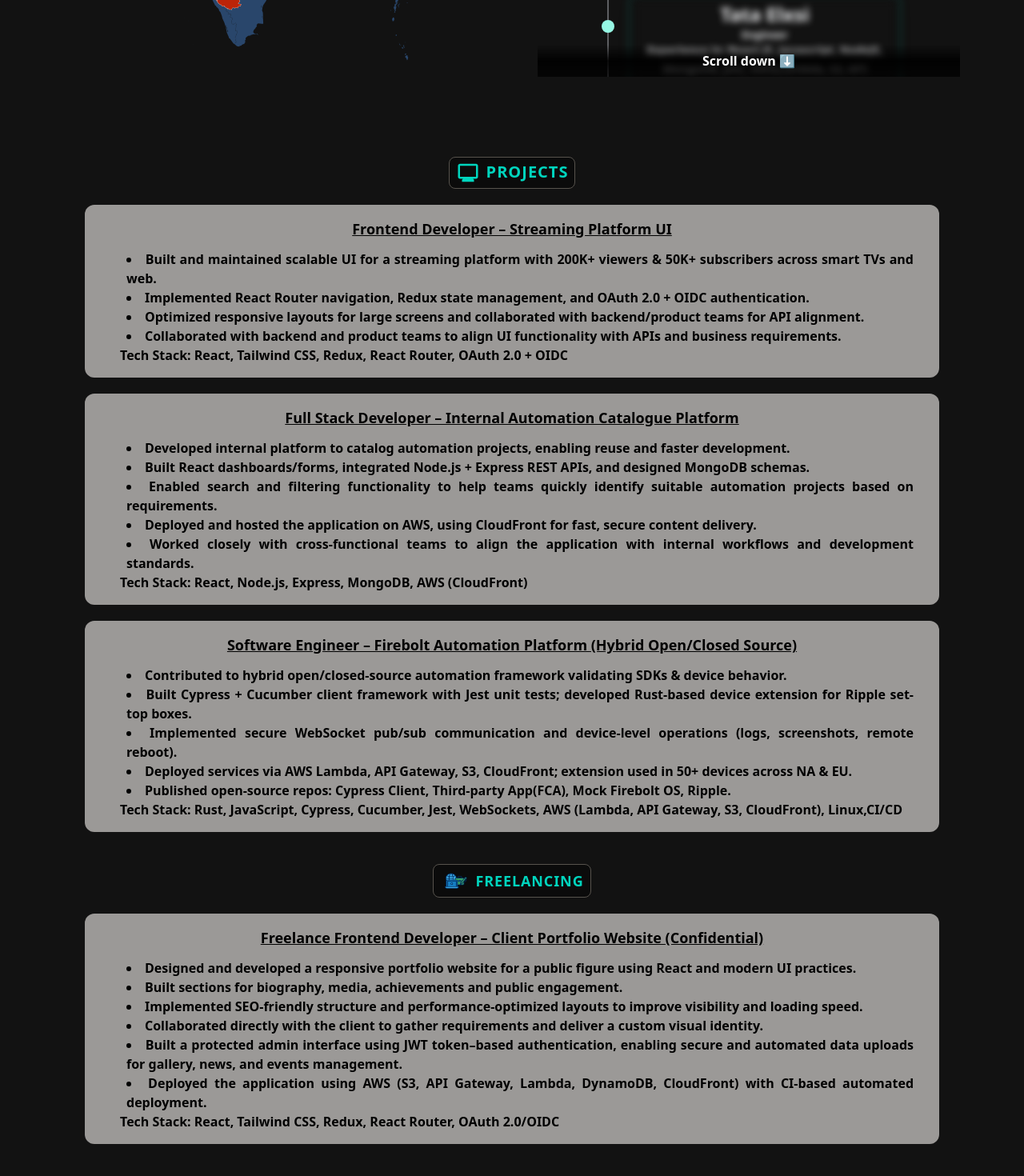
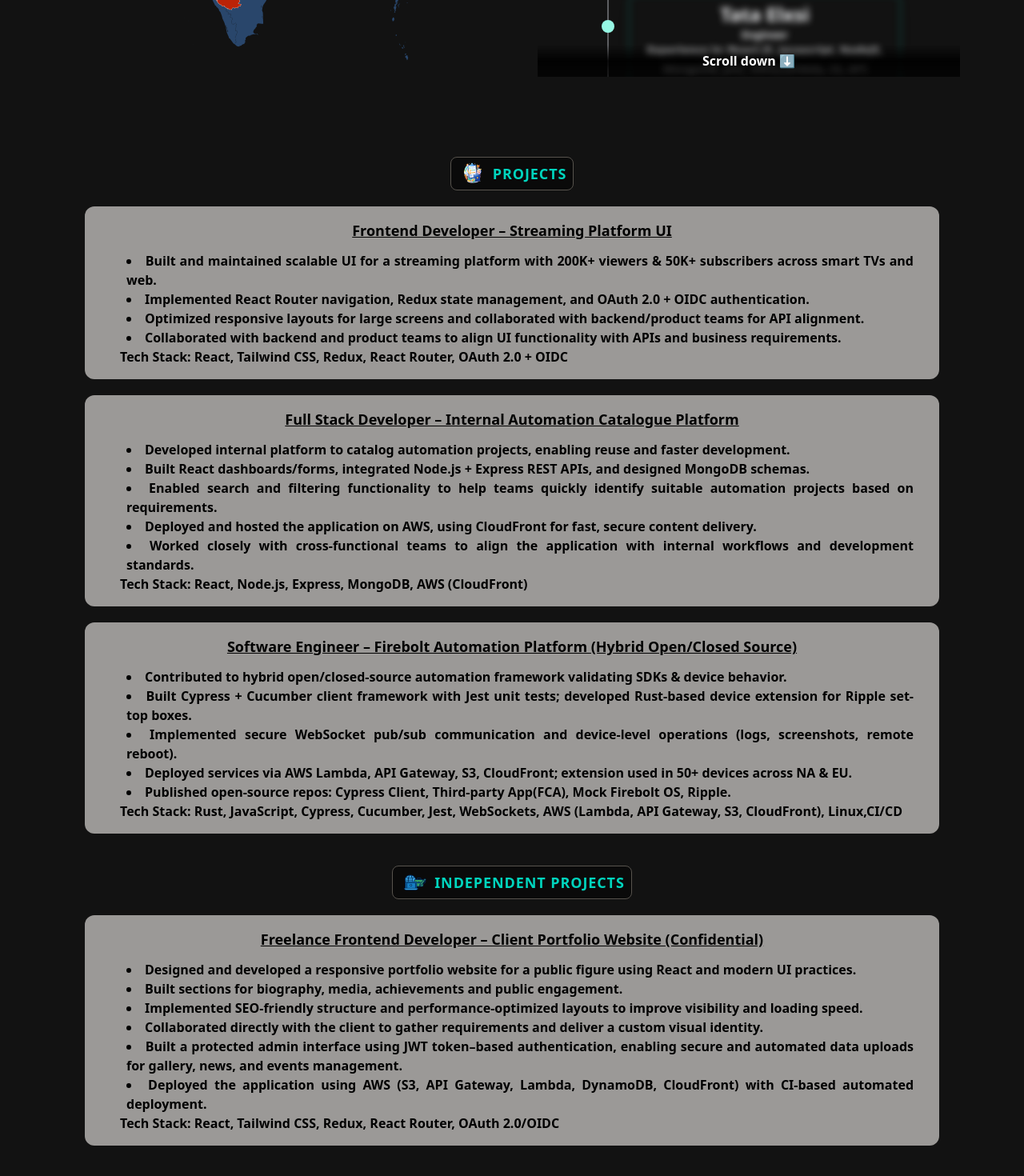
Before and after one commit to Eswar2103/eswar-portfolio, a React (Vite) app: page / in a window 1280 px wide. Shown: the part 1226-2696 px from the top of the page at 80% size. Built offline with nearby package versions, Linux system fonts and the light colour scheme.

Commit message:
Page transitions

```diff
--- a/src/Pages/Footer.jsx
+++ /dev/null
@@ -1,23 +0,0 @@
-import { FaSquareGithub } from "react-icons/fa6";
-import { FaLinkedin } from "react-icons/fa";
-
-function Footer() {
-  return (
-    <div className="bg-gray-800 mt-15 p-6 flex justify-center items-center">
-      <SocialMediaIcon
-        href="https://github.com/Eswar2103"
-        ariaLabel="github profile"
-      >
-        <FaSquareGithub />
-      </SocialMediaIcon>
-      <SocialMediaIcon
-        href="https://www.linkedin.com/in/kummithi-guru-eswar-sainath-reddy-853b22193/"
-        ariaLabel="LinkedIn profile"
-      >
-        <FaLinkedin />
-      </SocialMediaIcon>
-    </div>
-  );
-}
-
-export default Footer;
--- a/src/Pages/Home.jsx
+++ b/src/Pages/Home.jsx
@@ -1,6 +1,11 @@
 import { Suspense, lazy } from "react";
 import LazyScrolling from "../components/LazyScrolling";
-import { CareerLoadingScreen } from "../components/Utils";
+import {
+  CareerLoadingScreen,
+  ProjectsLoadingScreen,
+  IndependentLoadingScreen,
+  FadeIn,
+} from "../components/Utils";
 
 const Career = lazy(() => import("../components/Career"));
 const FreeLancing = lazy(() => import("../components/FreeLancing"));
@@ -13,17 +18,23 @@ function Home() {
       <Intro />
       <LazyScrolling>
         <Suspense fallback={<CareerLoadingScreen />}>
-          <Career />
+          <FadeIn>
+            <Career />
+          </FadeIn>
         </Suspense>
       </LazyScrolling>
       <LazyScrolling>
-        <Suspense>
-          <Projects />
+        <Suspense fallback={<ProjectsLoadingScreen />}>
+          <FadeIn>
+            <Projects />
+          </FadeIn>
         </Suspense>
       </LazyScrolling>
       <LazyScrolling>
-        <Suspense>
-          <FreeLancing />
+        <Suspense fallback={<IndependentLoadingScreen />}>
+          <FadeIn>
+            <FreeLancing />
+          </FadeIn>
         </Suspense>
       </LazyScrolling>
     </>
--- a/src/components/FreeLancing.jsx
+++ b/src/components/FreeLancing.jsx
@@ -1,4 +1,4 @@
-import { ProjectItem, Projectsgrid } from "./Utils";
+import { Projectsgrid } from "./Utils";
 
 function FreeLancing() {
   let data = [
@@ -18,9 +18,9 @@ function FreeLancing() {
   ];
   return (
     <div className="my-10 flex flex-col justify-center items-center gap-5">
-      <div className="text-teal-400 flex items-center gap-x-2 border border-stone-600 bg-black/40 px-2 py-1 rounded-lg text-lg uppercase font-bold tracking-widest">
+      <div className="text-teal-400 flex items-center justify-center gap-x-2 border border-stone-600 bg-black/40 px-2 py-1 rounded-lg text-lg uppercase font-bold tracking-widest">
         <img src="./freelancing.png" className="w-9 h-8" />
-        <p className="tracking-wider">Freelancing</p>
+        <p className="tracking-wider">Independent Projects</p>
       </div>
       <Projectsgrid projects={data} />
     </div>
--- a/src/components/Intro.jsx
+++ b/src/components/Intro.jsx
@@ -1,14 +1,14 @@
 import { experience } from "../Utils";
 import { SocialMediaIcon } from "../components/Utils";
-import { FaSquareGithub } from "react-icons/fa6";
-import { FaLinkedin } from "react-icons/fa";
+import { FaLinkedin, FaSquareGithub } from "react-icons/fa6";
 import { Link } from "react-router-dom";
 import { IoIosMail, IoMdDownload } from "react-icons/io";
 import { FaRegEye } from "react-icons/fa";
-import { useState } from "react";
+import { useEffect, useState } from "react";
 
 function Intro() {
   const exp = experience();
+
   return (
     <>
       <MobileIntro exp={exp} />
@@ -18,8 +18,15 @@ function Intro() {
 }
 
 function Introtext({ exp }) {
+  const [showText, setShowText] = useState(false);
+  useEffect(() => {
+    const timer = setTimeout(() => setShowText(true), 0);
+    return () => clearTimeout(timer);
+  }, []);
   return (
-    <>
+    <div
+      className={`transition-all duration-700 ease-in ${showText ? "opacity-100 translate-y-0" : "opacity-0 translate-y-8"}`}
+    >
       Hello, I'm{" "}
       <span className="text-3xl text-teal-400">
         Guru Eswar Sainath Reddy Kummithi (Eswar)
@@ -40,7 +47,7 @@ function Introtext({ exp }) {
         Lambda, S3, API Gateway, CloudFront, and DynamoDB
       </span>
       , enabling me to design and deploy cloud-native solutions.
-    </>
+    </div>
   );
 }
 
@@ -82,7 +89,6 @@ function DesktopIntro({ exp }) {
           </div>
         </div>
         <div className="absolute w-[20vw] h-[20vw] rounded-full left-1/4 top-1/2 -translate-x-1/2 -translate-y-1/2 border-3 z-50 overflow-hidden">
-          {/* <img src="./Eswar.jpg" className="" /> */}
           <Image />
         </div>
       </div>
@@ -117,7 +123,7 @@ function Image() {
         <div
           className="absolute inset-0
                         animate-pulse
-                        bg-gray-300"
+                        bg-gray-500"
         />
       )}
       <img
--- a/src/components/Projects.jsx
+++ b/src/components/Projects.jsx
@@ -1,5 +1,4 @@
-import { MdOutlineMonitor } from "react-icons/md";
-import { ProjectItem, Projectsgrid } from "./Utils";
+import { Projectsgrid } from "./Utils";
 
 function Projects() {
   const projectsOverview = [
@@ -63,13 +62,12 @@ function Projects() {
 
   return (
     <div className="mt-25 flex flex-col items-center justify-center gap-5">
-      <div className="text-teal-400 flex gap-x-2 border border-stone-600 bg-black/40 px-2 py-1 rounded-lg text-xl uppercase font-bold tracking-widest">
-        <MdOutlineMonitor className="text-3xl" />
+      <div className="text-teal-400 flex justify-center items-center gap-x-2 border border-stone-600 bg-black/40 px-2 py-1 rounded-lg text-lg uppercase font-bold tracking-widest">
+        <img src="./projects.png" className="w-9 h-8" />
         <p className="tracking-wider">Projects</p>
       </div>
       <Projectsgrid projects={projectsOverview} />
     </div>
-    // <div className="bg-[#1A1A1A] mt-25">Projects</div>
   );
 }
 
--- a/src/components/Utils.jsx
+++ b/src/components/Utils.jsx
@@ -44,27 +44,39 @@ function SocialMediaIcon({ children, href, ariaLabel }) {
 
 function CareerLoadingScreen() {
   return (
-    // <div className="flex flex-col items-center justify-center h-100">
-    //   <div className="animate-spin rounded-full h-20 w-20 border-t-4 border-teal-500 border-solid mb-6"></div>
-    //   <p className="text-xl text-teal-500 font-semibold">
-    //     {text || "Loading, please wait..."}
-    //   </p>
-    // </div>
-    <div class="mx-auto px-4 w-full mt-20">
-      <div class="flex flex-col md:flex-row justify-center items-center animate-pulse gap-x-35 gap-y-20">
-        <div class="h-100 w-full max-w-100 rounded-2xl bg-gray-700"></div>
-        <div class="h-100 w-full max-w-100 rounded-2xl bg-gray-700"></div>
+    <div className="mx-auto px-4 w-full mt-20">
+      <div className="flex flex-col md:flex-row justify-center items-center animate-pulse gap-x-35 gap-y-20">
+        <div className="h-100 w-full max-w-100 rounded-2xl bg-gray-700"></div>
+        <div className="h-100 w-full max-w-100 rounded-2xl bg-gray-700"></div>
+      </div>
+    </div>
+  );
+}
+
+function ProjectsLoadingScreen() {
+  return (
+    <div className="mx-auto px-4 w-full max-w-3xl mt-40 animate-pulse">
+      <div className="flex flex-col gap-6">
+        <div className="h-20 w-full rounded-xl bg-gray-700"></div>
+        <div className="h-20 w-full rounded-xl bg-gray-700"></div>
+        <div className="h-20 w-full rounded-xl bg-gray-700"></div>
+      </div>
+    </div>
+  );
+}
+
+function IndependentLoadingScreen() {
+  return (
+    <div className="mx-auto px-4 w-full max-w-3xl mt-40 animate-pulse">
+      <div className="flex flex-col gap-6">
+        <div className="h-20 w-full rounded-xl bg-gray-700"></div>
       </div>
     </div>
   );
 }
 
 function FadeIn({ children }) {
-  return (
-    <div className="transition-opacity duration-700 ease-in-out opacity-100">
-      {children}
-    </div>
-  );
+  return <div className="opacity-0 animate-fadeIn">{children}</div>;
 }
 
 export {
@@ -73,4 +85,6 @@ export {
   SocialMediaIcon,
   CareerLoadingScreen,
   FadeIn,
+  ProjectsLoadingScreen,
+  IndependentLoadingScreen,
 };
--- a/src/index.css
+++ b/src/index.css
@@ -32,6 +32,18 @@ body {
       100px 100px,
       200px 200px;
   }
+}
+
+@keyframes fadeIn {
+  from {
+    opacity: 0;
+  }
+  to {
+    opacity: 1;
+  }
+}
+.animate-fadeIn {
+  animation: fadeIn 0.6s ease-in forwards;
 }
 
 #map-g > path {
```
Also changed, not shown: public/projects.png (added), 1 other file (tests, documents, lock files or other folders).
